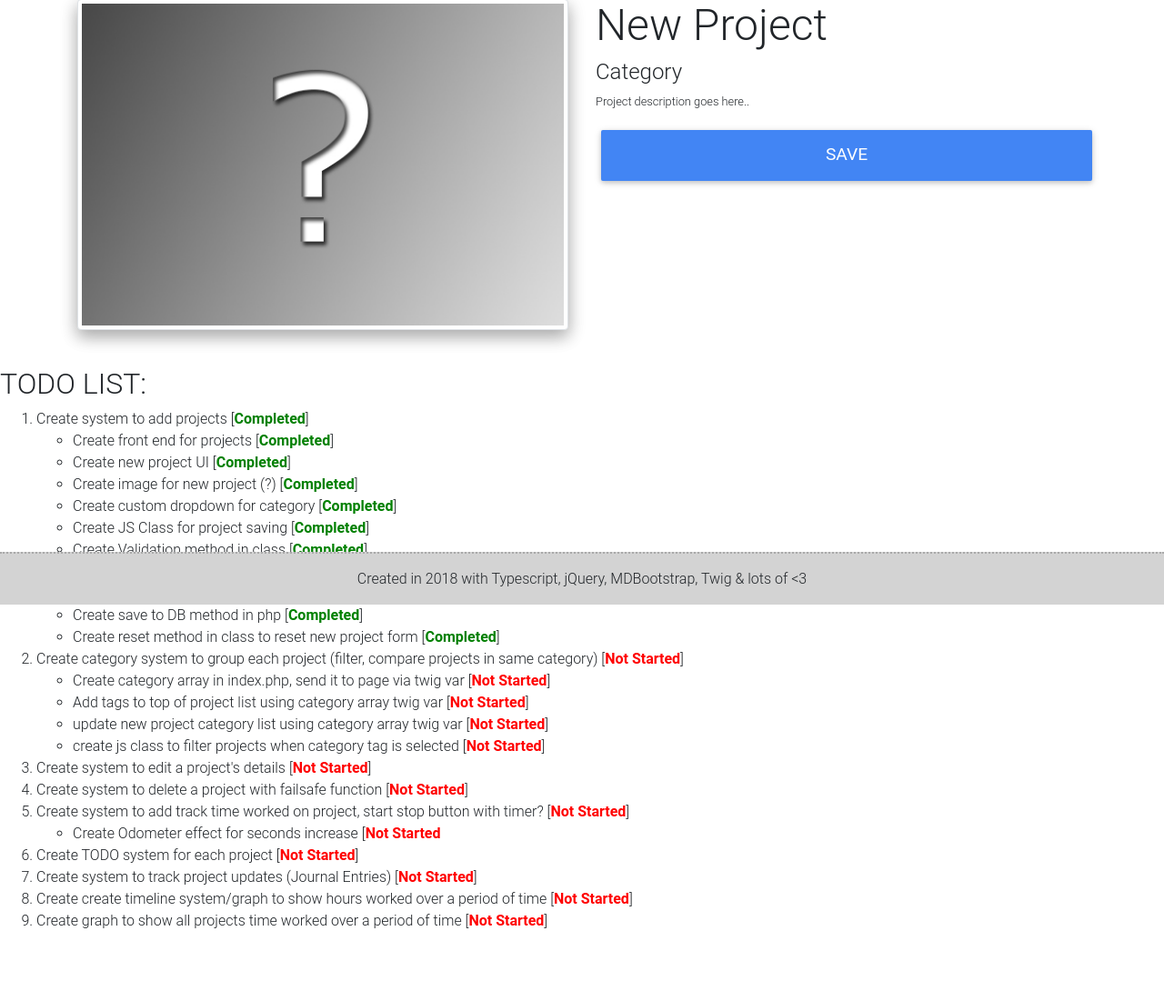
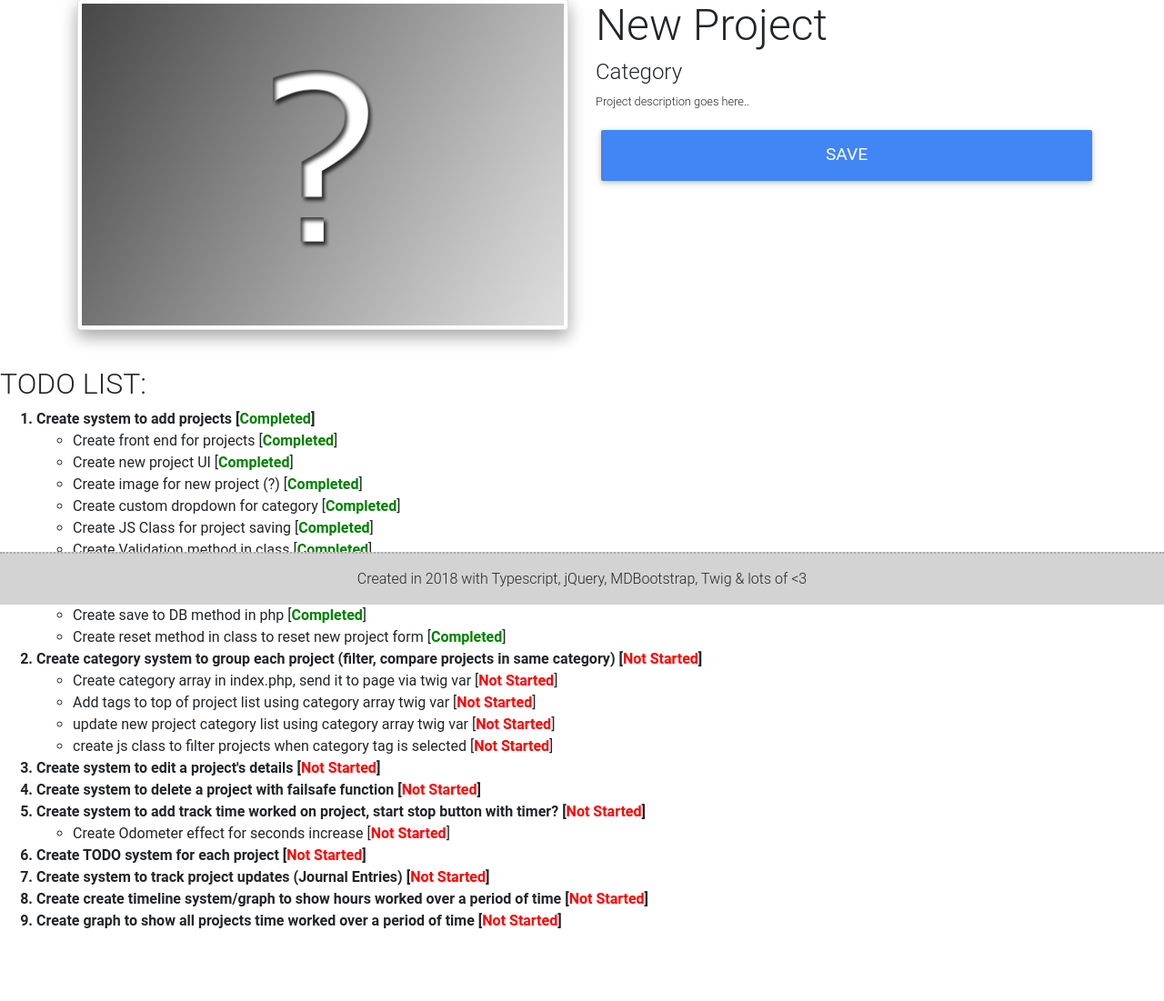
Before and after one commit to joshbyvelds/projectjournal, a PHP site: page / in a window 1280 px wide. Shown: the part 135-1236 px from the top of the page at 91% size. Run offline with PHP 8.4, Linux system fonts and the light colour scheme; data that the repository does not hold is empty; some libraries are stand-ins or nearby versions.

Commit message:
Updated todo list styling

```diff
--- a/scss/master.scss
+++ b/scss/master.scss
@@ -28,8 +28,12 @@ main {
 
     }
 
+    ol > li{
+        font-weight: bold;
+    }
+
     ul {
-
+        font-weight: normal;
     }
 
     .status {
--- a/stylesheets/master.css
+++ b/stylesheets/master.css
@@ -61,6 +61,10 @@ main {
       .projects .project.new .fake_dropdown .option:hover {
         background: darkgray; }
 
+.todo ol > li {
+  font-weight: bold; }
+.todo ul {
+  font-weight: normal; }
 .todo .status {
   font-weight: bold; }
   .todo .status.not_started {
--- a/view/index.twig
+++ b/view/index.twig
@@ -95,7 +95,7 @@
             <li>
                 Create system to add track time worked on project, start stop button with timer? [<span class="status not_started">Not Started</span>]
                 <ul>
-                    <li>Create Odometer effect for seconds increase [<span class="status not_started">Not Started</span></li>
+                    <li>Create Odometer effect for seconds increase [<span class="status not_started">Not Started</span>]</li>
                 </ul>
             </li>
             <li>Create TODO system for each project [<span class="status not_started">Not Started</span>]</li>
```
Also changed, not shown: 1 other file.
